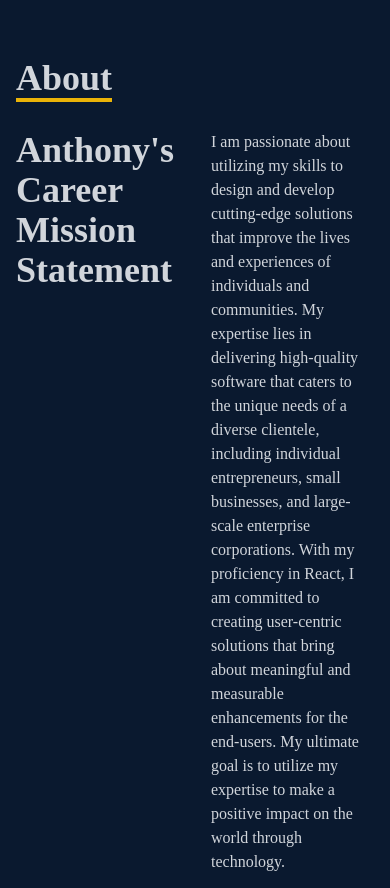
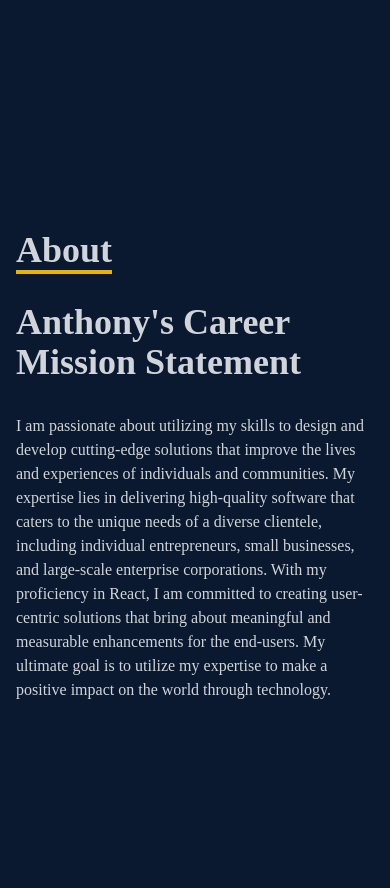
Before and after one commit to stens0n/2023Portfolio, a React (Create React App) app: page / in a window 390 px wide. Shown: the part 800-1688 px from the top of the page. Built offline with nearby package versions, Linux system fonts and the light colour scheme.

Commit message:
About completion, Skills creation

```diff
--- a/src/components/About.jsx
+++ b/src/components/About.jsx
@@ -10,7 +10,7 @@
                 </div>
                 <div></div>
                 </div>
-                <div class="max-w-[1000px] w-full grid grid-cols-2 gap-8 px-4" >
+                <div class="max-w-[1000px] w-full grid sm:grid-cols-2 gap-8 px-4" >
                     <div class=" sm:text-right text-4xl font-bold">
                         <p>Anthony's Career Mission Statement</p>
                     </div>
--- /dev/null
+++ b/src/components/Skills.jsx
@@ -0,0 +1,22 @@
+import React from 'react'
+
+import HTML from '../assets/html.png';
+import CSS from '../assets/css.png';
+import JavaScript from '../assets/javascript.png';
+import ReactImg from '../assets/react.png';
+import Node from '../assets/node.png';
+import FireBase from '../assets/firebase.png';
+import GitHub from '../assets/github.png';
+import Tailwind from '../assets/tailwind.png';
+import Mongo from '../assets/mongo.png';
+import Python from '../assets/Python.png';
+
+const Skills = () => {
+  return (
+    <div>
+
+    </div>
+  )
+}
+
+export default Skills
```
Also changed, not shown: src/assets/Python.png (added).
